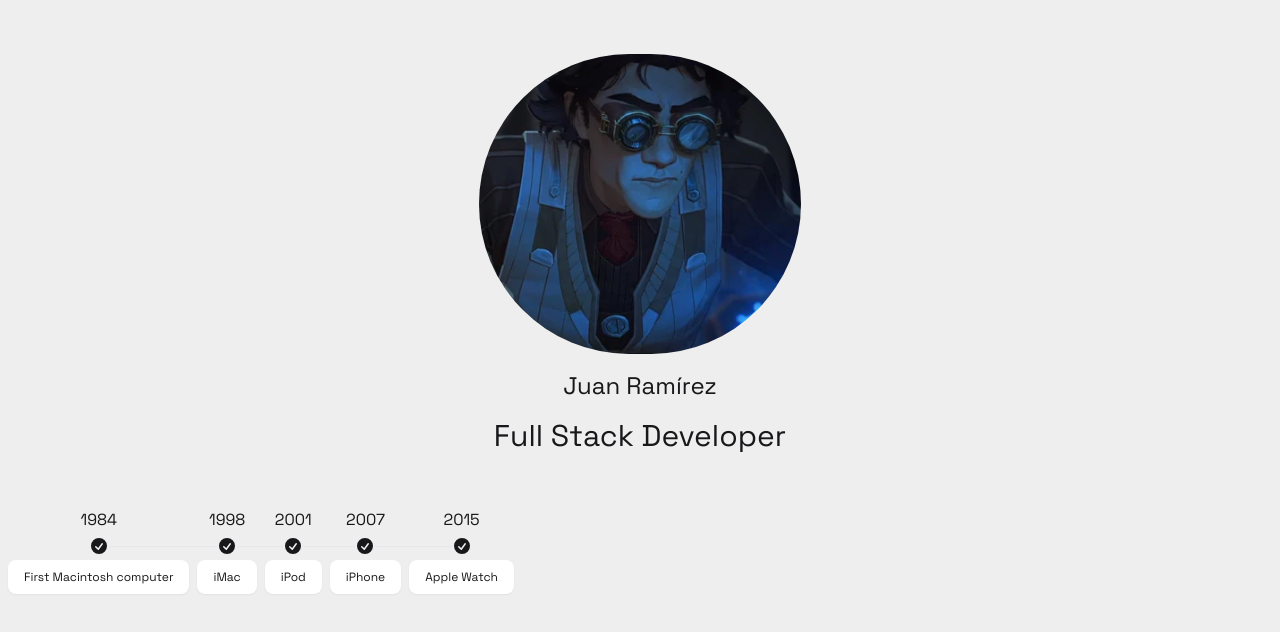
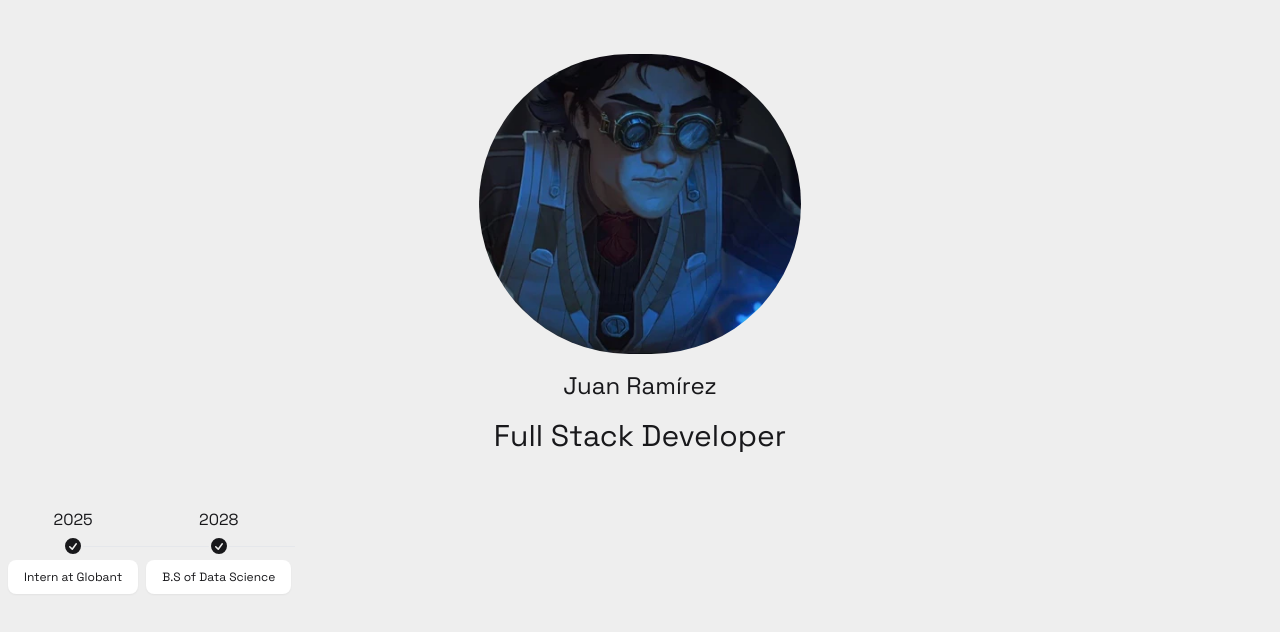
Before and after one commit to juancrfig/portfolio, a plain HTML site: page index.html in a window 1280 px wide. Shown: the part 78-710 px from the top of the page. Drawn offline with nearby package versions, Linux system fonts and the light colour scheme.

Commit message:
Update timeline

```diff
--- a/index.html
+++ b/index.html
@@ -75,7 +75,7 @@
             <h1 class="text-center text-3xl mt-4">Full Stack Developer</h1>
             <ul class="timeline timeline-vertical lg:timeline-horizontal mt-10">
               <li>
-                <div class="timeline-start">1984</div>
+                <div class="timeline-start">2025</div>
                 <div class="timeline-middle">
                   <svg
                     xmlns="http://www.w3.org/2000/svg"
@@ -88,12 +88,12 @@
                       clip-rule="evenodd" />
                   </svg>
                 </div>
-                <div class="timeline-end timeline-box">First Macintosh computer</div>
+                <div class="timeline-end timeline-box">Intern at Globant</div>
                 <hr />
               </li>
               <li>
                 <hr />
-                <div class="timeline-start">1998</div>
+                <div class="timeline-start">2028</div>
                 <div class="timeline-middle">
                   <svg
                     xmlns="http://www.w3.org/2000/svg"
@@ -106,61 +106,8 @@
                       clip-rule="evenodd" />
                   </svg>
                 </div>
-                <div class="timeline-end timeline-box">iMac</div>
+                <div class="timeline-end timeline-box">B.S of Data Science</div>
                 <hr />
-              </li>
-              <li>
-                <hr />
-                <div class="timeline-start">2001</div>
-                <div class="timeline-middle">
-                  <svg
-                    xmlns="http://www.w3.org/2000/svg"
-                    viewBox="0 0 20 20"
-                    fill="currentColor"
-                    class="h-5 w-5">
-                    <path
-                      fill-rule="evenodd"
-                      d="M10 18a8 8 0 100-16 8 8 0 000 16zm3.857-9.809a.75.75 0 00-1.214-.882l-3.483 4.79-1.88-1.88a.75.75 0 10-1.06 1.061l2.5 2.5a.75.75 0 001.137-.089l4-5.5z"
-                      clip-rule="evenodd" />
-                  </svg>
-                </div>
-                <div class="timeline-end timeline-box">iPod</div>
-                <hr />
-              </li>
-              <li>
-                <hr />
-                <div class="timeline-start">2007</div>
-                <div class="timeline-middle">
-                  <svg
-                    xmlns="http://www.w3.org/2000/svg"
-                    viewBox="0 0 20 20"
-                    fill="currentColor"
-                    class="h-5 w-5">
-                    <path
-                      fill-rule="evenodd"
-                      d="M10 18a8 8 0 100-16 8 8 0 000 16zm3.857-9.809a.75.75 0 00-1.214-.882l-3.483 4.79-1.88-1.88a.75.75 0 10-1.06 1.061l2.5 2.5a.75.75 0 001.137-.089l4-5.5z"
-                      clip-rule="evenodd" />
-                  </svg>
-                </div>
-                <div class="timeline-end timeline-box">iPhone</div>
-                <hr />
-              </li>
-              <li>
-                <hr />
-                <div class="timeline-start">2015</div>
-                <div class="timeline-middle">
-                  <svg
-                    xmlns="http://www.w3.org/2000/svg"
-                    viewBox="0 0 20 20"
-                    fill="currentColor"
-                    class="h-5 w-5">
-                    <path
-                      fill-rule="evenodd"
-                      d="M10 18a8 8 0 100-16 8 8 0 000 16zm3.857-9.809a.75.75 0 00-1.214-.882l-3.483 4.79-1.88-1.88a.75.75 0 10-1.06 1.061l2.5 2.5a.75.75 0 001.137-.089l4-5.5z"
-                      clip-rule="evenodd" />
-                  </svg>
-                </div>
-                <div class="timeline-end timeline-box">Apple Watch</div>
               </li>
             </ul>
         </section>
```
